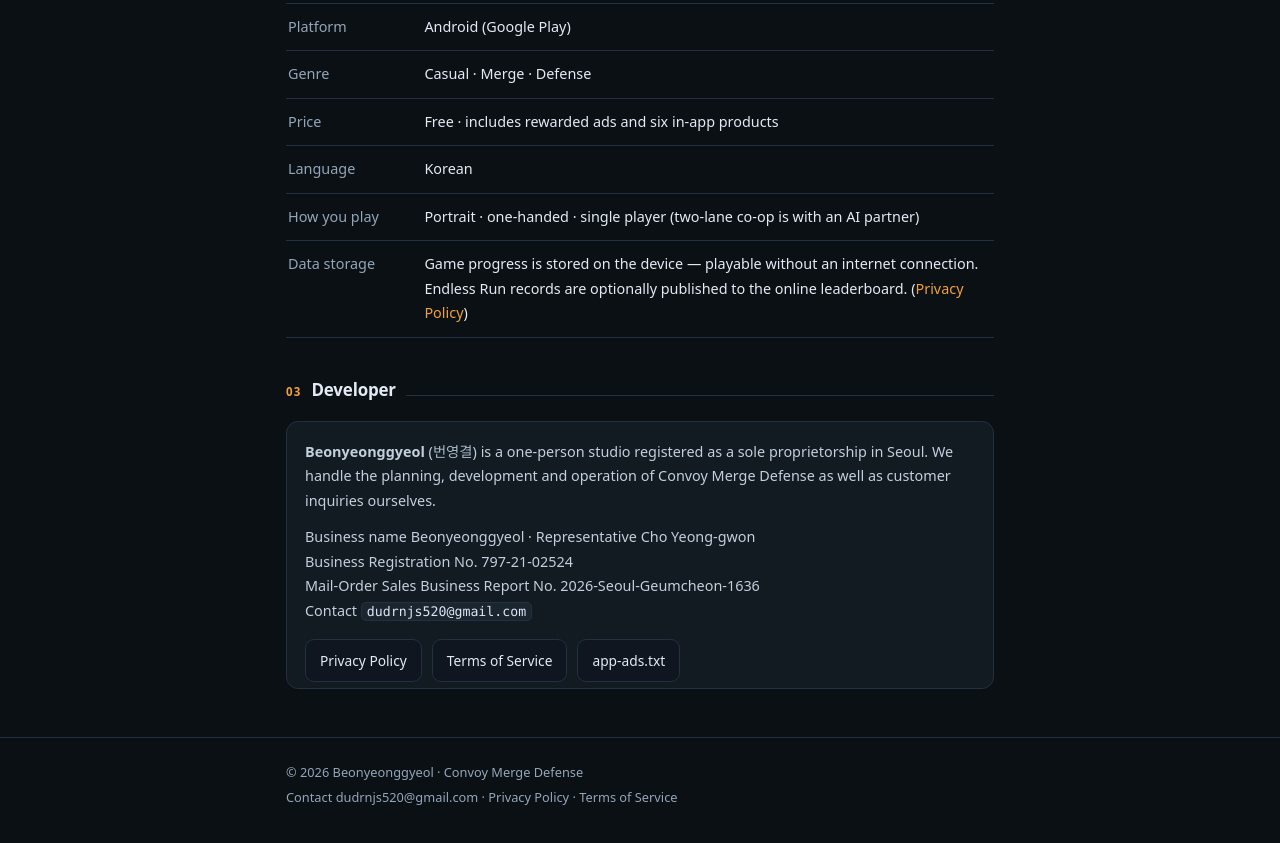
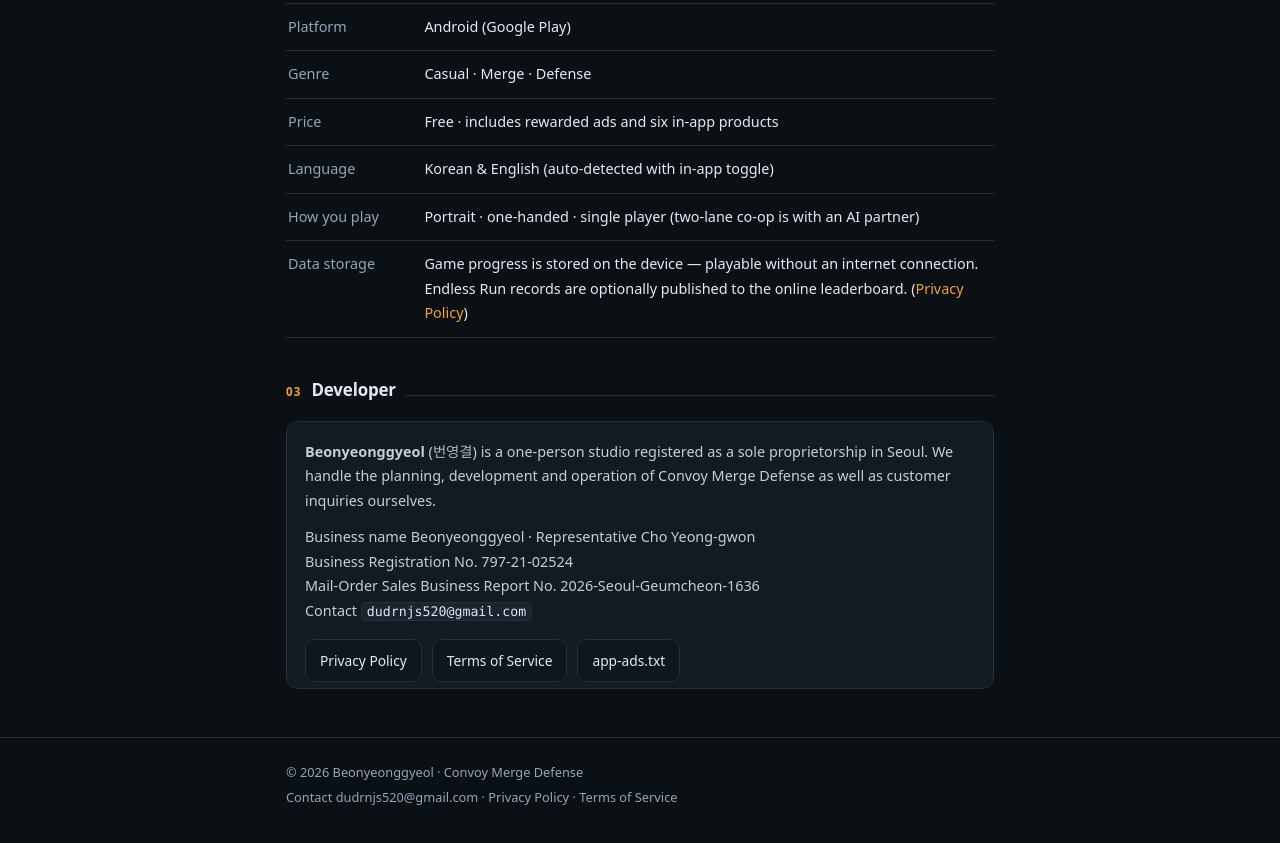
Before and after one commit to dudrnjs520-crypto/dudrnjs520-crypto.github.io, a plain HTML site: page index-en.html in a window 1280 px wide. Shown: the part 1227-2070 px from the top of the page. Drawn offline with Linux system fonts and the light colour scheme.

Commit message:
안내 페이지: 지원 언어에 영어 추가(기기 언어 자동 감지·앱 내 전환)
- index-en.html: Language → Korean & English (auto-detected with in-app toggle)
- index.html: 지원 언어 → 한국어 · English

```diff
--- a/index-en.html
+++ b/index-en.html
@@ -221,7 +221,7 @@
         <div><dt>Platform</dt><dd>Android (Google Play)</dd></div>
         <div><dt>Genre</dt><dd>Casual · Merge · Defense</dd></div>
         <div><dt>Price</dt><dd>Free · includes rewarded ads and six in-app products</dd></div>
-        <div><dt>Language</dt><dd>Korean</dd></div>
+        <div><dt>Language</dt><dd>Korean &amp; English (auto-detected with in-app toggle)</dd></div>
         <div><dt>How you play</dt><dd>Portrait · one-handed · single player (two-lane co-op is with an AI partner)</dd></div>
         <div><dt>Data storage</dt><dd>Game progress is stored on the device — playable without an internet connection. Endless Run records are optionally published to the online leaderboard. (<a href="privacy-en.html">Privacy Policy</a>)</dd></div>
       </dl>
```
Also changed, not shown: index.html (+1 -1 lines).
